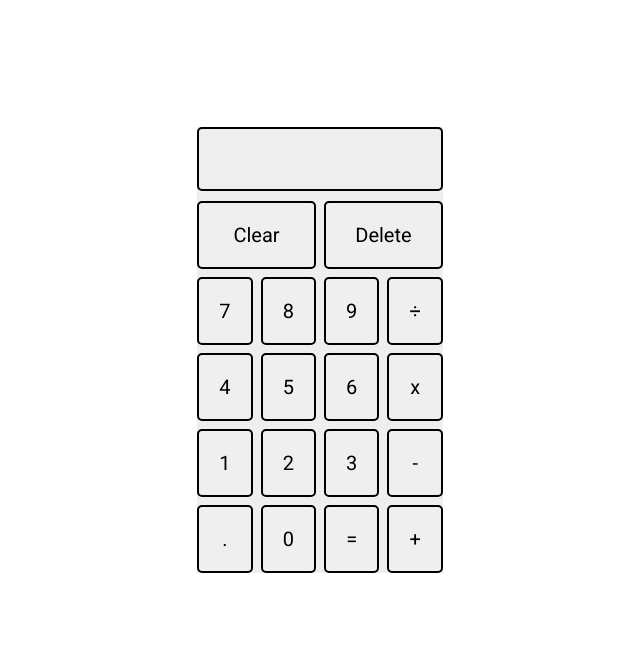
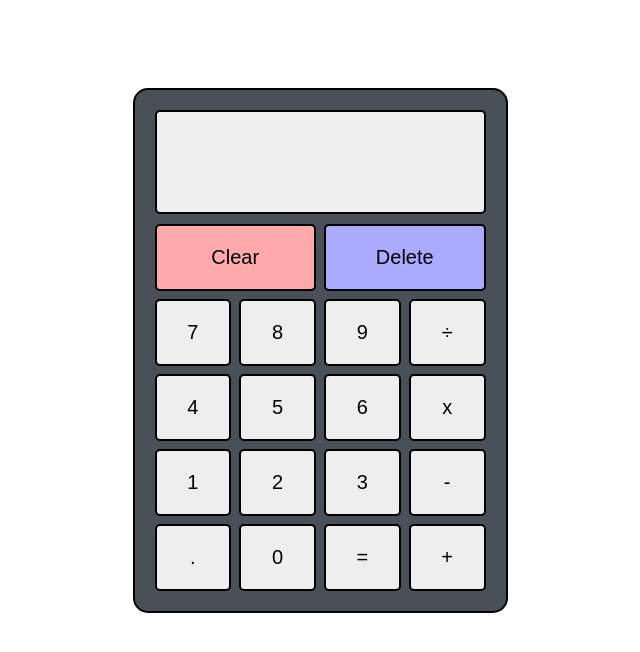
Before and after one commit to troywickliffe/calculator, a plain HTML site: page index.html in a window 1280 px wide. Shown: the whole page, without its empty margins (320-960 px from the left). Drawn offline with Linux system fonts and the light colour scheme.

Commit message:
Update styling

```diff
--- a/styles.css
+++ b/styles.css
@@ -2,12 +2,25 @@
 *::before,
 *::after {
     box-sizing: border-box;
+    padding: 0;
+    margin: 0;
+}
+
+html {
+    position: relative;
+    min-height: 100%;
+}
+
+body {
     font-family: 'Roboto', sans-serif;
-    font-weight: normal;
 }
 
 .calculator {
-    background-color: #eeeeee;;
+    background-color: #495057;
+    width: 375px;
+    padding: 20px;
+    border: 2px solid black;
+    border-radius: 15px;
 }
 
 .main {
@@ -15,16 +28,18 @@
     justify-content: center;
     align-items: center;
     height: 75vh;
+    min-height: 500px;
     padding: 10px;
     margin-top: 50px;
 }
 
 .screen {
-    padding: 30px 20px;
+    padding: 50px 30px;
     border: 2px black solid;
     border-radius: 5px;
     margin-bottom: 10px;
     text-align: right;
+    background-color: #eee;
 }
 
 .buttons {
@@ -38,8 +53,30 @@
 }
 
 button {
+    background-color: #eee;
     padding: 20px;
     border: 2px black solid;
     border-radius: 5px;
     font-size: 20px;
+    cursor: pointer;
 }
+
+button:hover {
+    background-color: #dee2e6;
+}
+
+button.clear {
+    background-color: #faa;
+}
+
+button.delete {
+    background-color: #aaf;
+}
+
+button.clear:hover {
+    background-color: #e99;
+}
+
+button.delete:hover {
+    background-color: #99e;
+}
```
